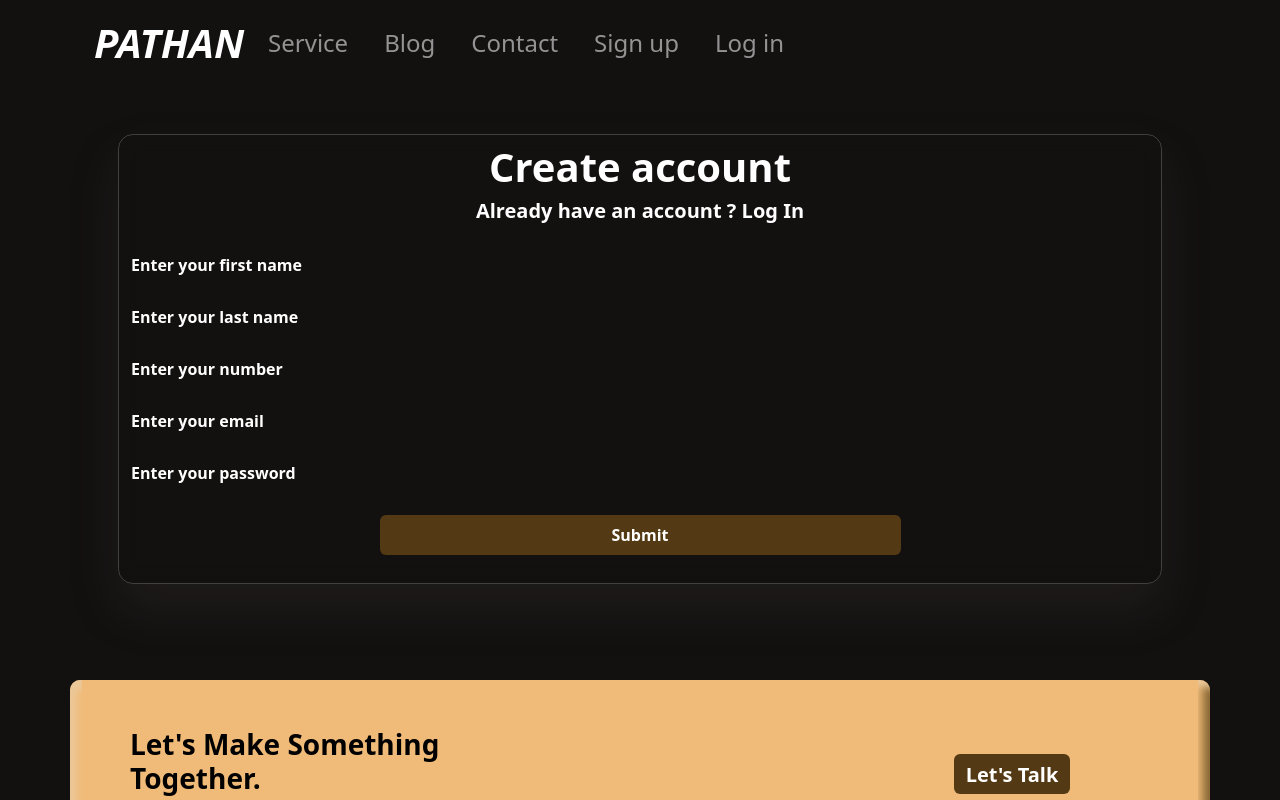
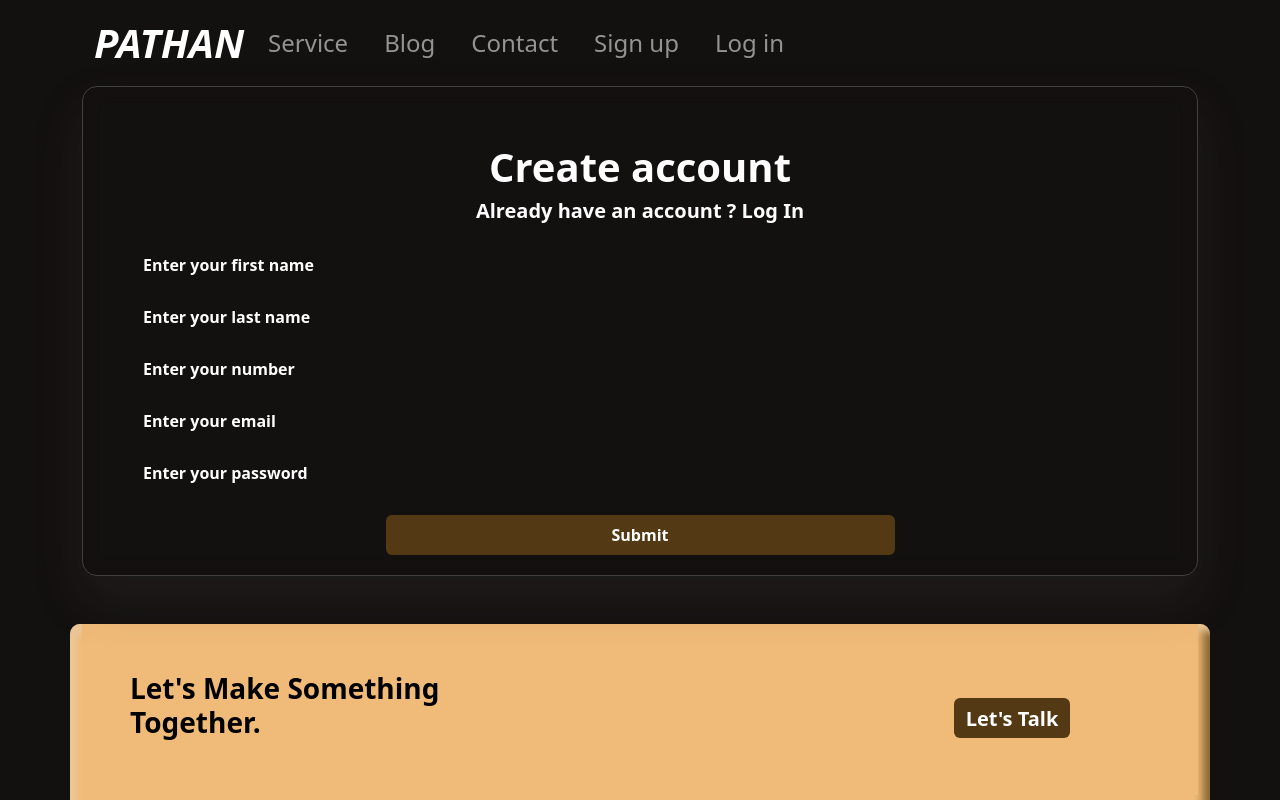
Before and after one commit to jacky-ai/pathan-portfolio-app, an Angular app: page /sign_up in a window 1280 px wide. Shown: the top 800 px of the page. Built offline with nearby package versions, Linux system fonts and the light colour scheme.

Commit message:
fifth commit

```diff
--- a/src/app/sign-up/sign-up.component.css
+++ b/src/app/sign-up/sign-up.component.css
@@ -22,7 +22,7 @@ input:focus {
   color: white;
 }
 .new {
-  height: 450px;
+  height: 490px;
   width: 100%;
   border-radius: 15px;
   border: 1px solid rgba(255, 255, 255, 0.2);
--- a/src/app/sign-up/sign-up.component.html
+++ b/src/app/sign-up/sign-up.component.html
@@ -1,7 +1,7 @@
 <section>
-  <div class="container text-center p-5">
+  <div class="container text-center">
     <form action="">
-      <div class="new">
+      <div class="new p-5">
         <h2 class="fs-1 fw-bold mb-2 mt-2">Create account</h2>
         <h2 class="fs-5 fw-bold mb-4">
           Already have an account ?
```
